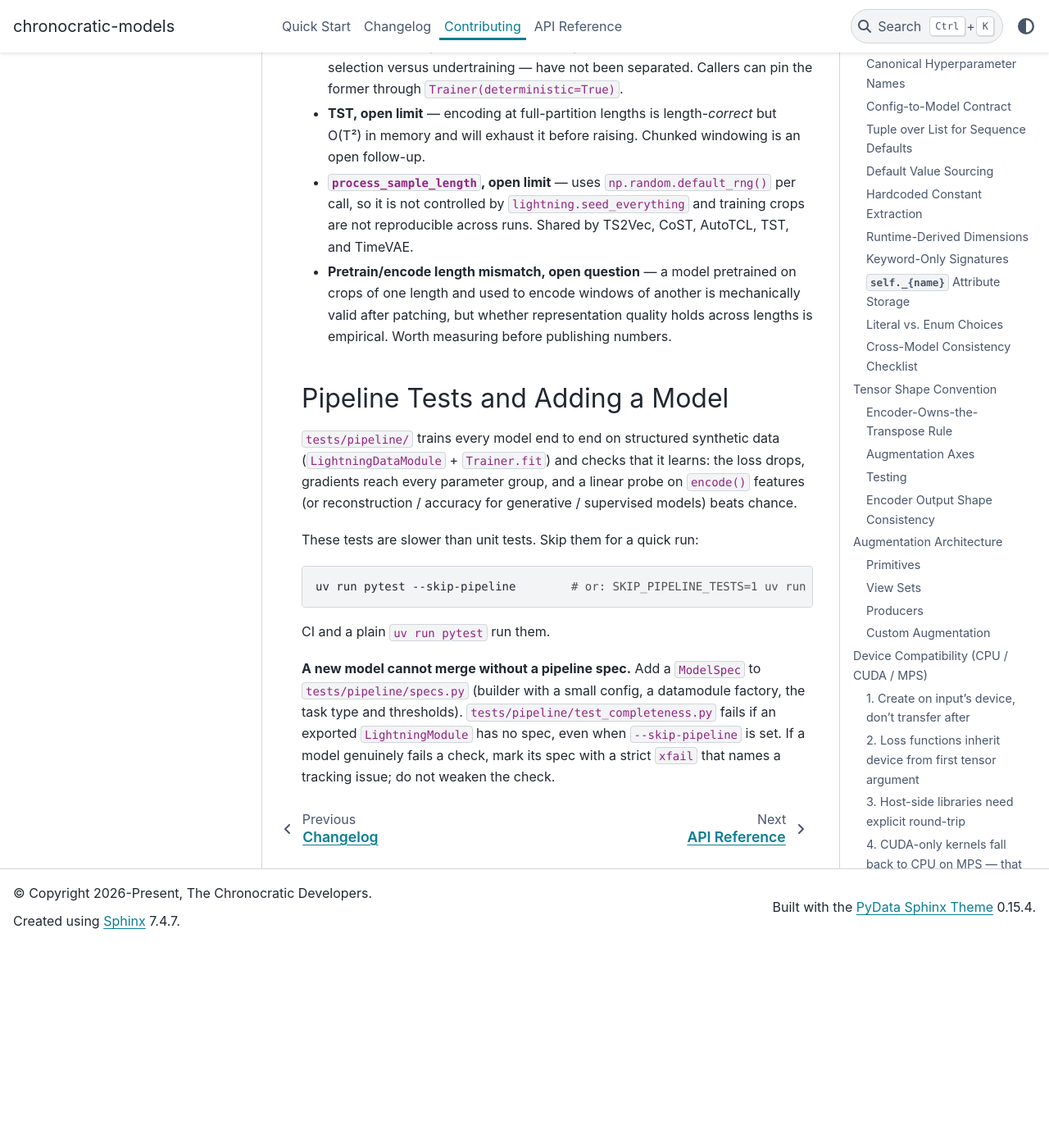
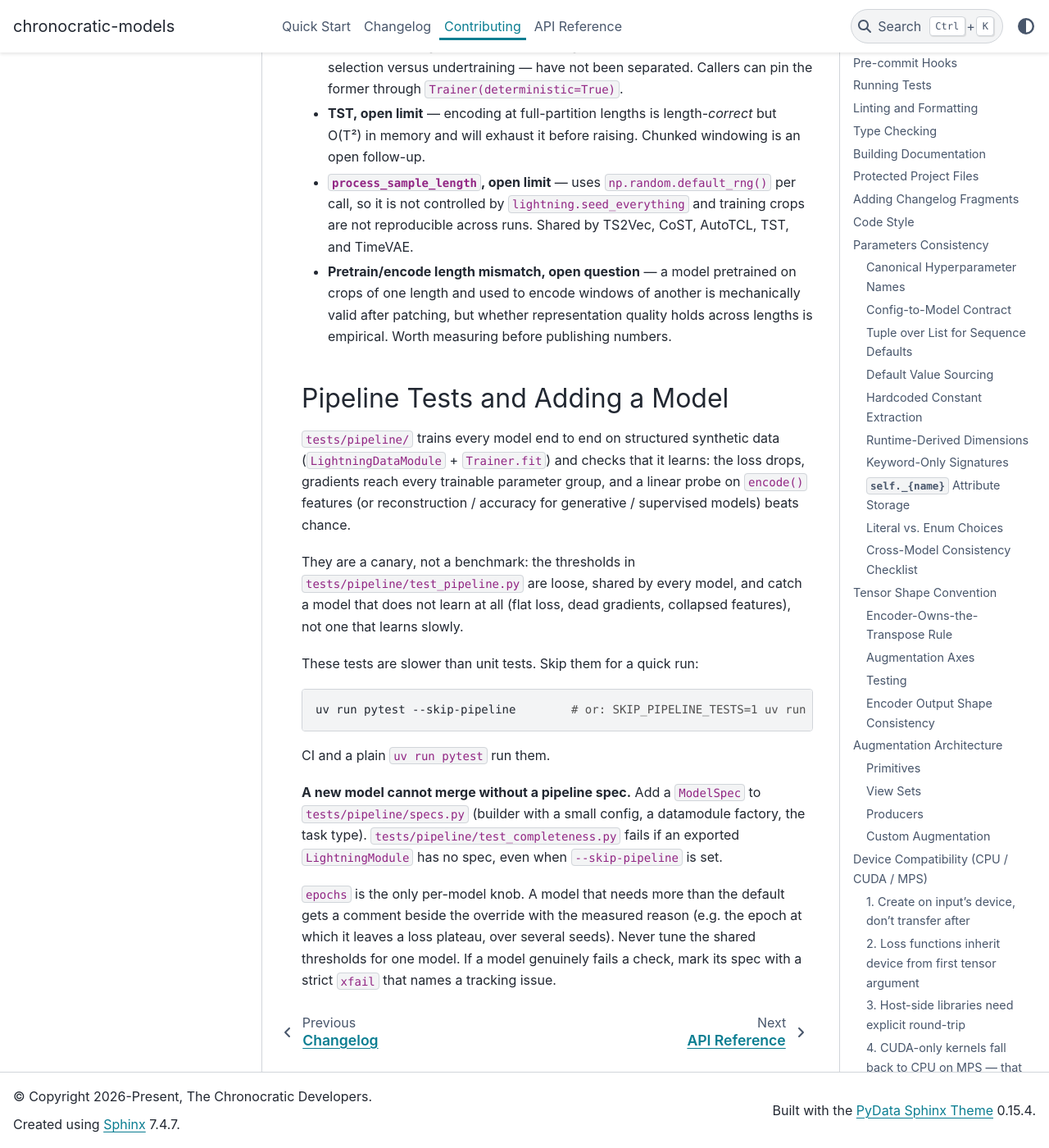
Before and after one commit to chronocratic/chronocratic-models, a Sphinx documentation site: the page built from docs/contributing.md, in a window 1280 px wide and 1400 px high, scrolled down 25495 px. Shown: the whole window at 82% size. Built offline with Sphinx 7.4.7 and the PyData theme 0.15.4, drawn with Linux system fonts in a browser that asks for light colours; the version number could not be read and is left out; before the commit the page ends 26647 px from its top, so only the background shows below that.

Commit message:
test(pipeline): make learn checks a shared-threshold canary (#91)
Address review findings on the pipeline learn tests:

- gradients_flow: the harness now registers every trainable top-level
  group at train start, so a group whose gradient stays None (cut off
  from the loss) fails instead of being silently skipped. SWA copies in
  TS2Vec/AutoTCL are excluded via ModelSpec.frozen_groups.
- Thresholds move out of ModelSpec into shared constants in
  test_pipeline.py; epochs is the only per-model knob and each override
  carries a comment with its measured reason. Loss ratio 0.97,
  supervised margin 0.25 (untrained wrappers reached chance + 0.1),
  reconstruction must be <= 0.9x the mean baseline (untrained ~1.0x).
- recurrent_ae and timenet train 60 epochs: both escape a
  predict-the-mean plateau at a seed/BLAS-dependent epoch (10-22
  locally), and ubuntu CI had not escaped by 30.
- Drop the probe's beats-random-init comparison: on this data random
  features saturate, so it passed only via the 0.95 waiver. Keep
  probe_beats_chance, which catches encoder collapse.
- Document tstcc_minmax as the guard for TS-TCC's instance_normalize
  default (#100).

Co-Authored-By: Claude Opus 5.5 <noreply@anthropic.com>

```diff
--- a/docs/contributing.md
+++ b/docs/contributing.md
@@ -710,9 +710,14 @@ Current divergences and known limits:
 
 `tests/pipeline/` trains every model end to end on structured synthetic data
 (`LightningDataModule` + `Trainer.fit`) and checks that it learns: the loss
-drops, gradients reach every parameter group, and a linear probe on `encode()`
-features (or reconstruction / accuracy for generative / supervised models)
-beats chance.
+drops, gradients reach every trainable parameter group, and a linear probe on
+`encode()` features (or reconstruction / accuracy for generative / supervised
+models) beats chance.
+
+They are a canary, not a benchmark: the thresholds in
+`tests/pipeline/test_pipeline.py` are loose, shared by every model, and catch a
+model that does not learn at all (flat loss, dead gradients, collapsed
+features), not one that learns slowly.
 
 These tests are slower than unit tests. Skip them for a quick run:
 
@@ -724,7 +729,11 @@ CI and a plain `uv run pytest` run them.
 
 **A new model cannot merge without a pipeline spec.** Add a `ModelSpec` to
 `tests/pipeline/specs.py` (builder with a small config, a datamodule factory,
-the task type and thresholds). `tests/pipeline/test_completeness.py` fails if an
-exported `LightningModule` has no spec, even when `--skip-pipeline` is set.
-If a model genuinely fails a check, mark its spec with a strict `xfail` that
-names a tracking issue; do not weaken the check.
+the task type). `tests/pipeline/test_completeness.py` fails if an exported
+`LightningModule` has no spec, even when `--skip-pipeline` is set.
+
+`epochs` is the only per-model knob. A model that needs more than the default
+gets a comment beside the override with the measured reason (e.g. the epoch at
+which it leaves a loss plateau, over several seeds). Never tune the shared
+thresholds for one model. If a model genuinely fails a check, mark its spec with
+a strict `xfail` that names a tracking issue.
```
Also changed, not shown: 5 other files.
